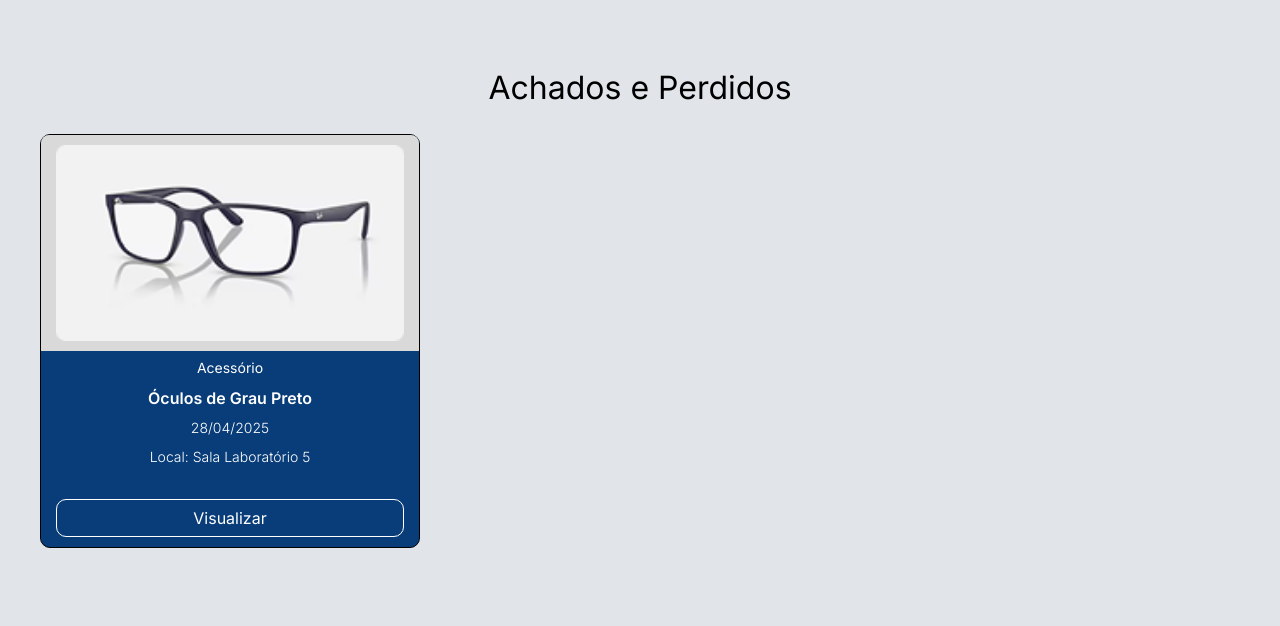
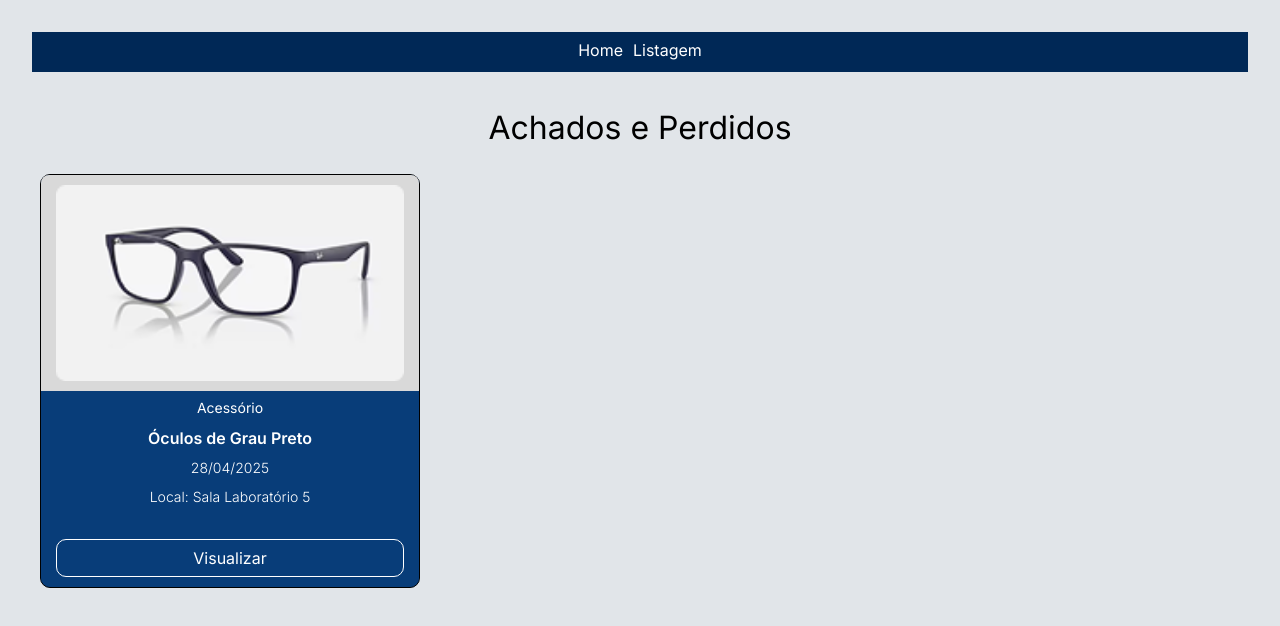
Before and after one commit to PCG-UNISANTOS/Achados-Perdidos, a React (Vite) app in the folder app/: page / in a window 1280 px wide. Shown: the top 626 px of the page. Built offline with nearby package versions, Linux system fonts and the light colour scheme.

Commit message:
Ajustando a navegação da listagem

```diff
--- a/app/src/components/Listagem/Listagem.jsx
+++ b/app/src/components/Listagem/Listagem.jsx
@@ -1,34 +1,38 @@
-import { useState } from 'react'
+import { useState } from "react";
 
-import '../../assets/styles/_reset.css';
-import '../../assets/styles/_variables.css';
-import '../../assets/styles/index.css';
-import './Listagem.css'
-import oculosImg from '../../assets/img/oculos.png';
-
+import "../../assets/styles/_reset.css";
+import "../../assets/styles/_variables.css";
+import "../../assets/styles/index.css";
+import "./Listagem.css";
+import oculosImg from "../../assets/img/oculos.png";
+import Header from "../Header/Header";
+import { Link } from "react-router-dom";
 
 function Listagem() {
-  const [count, setCount] = useState(0)
+  const [count, setCount] = useState(0);
 
   return (
     <>
+      <Header />
       <section className="listagem-section">
-        <div className='container'>
-          <div className='header'>
+        <div className="container">
+          <div className="header">
             <h1>Achados e Perdidos</h1>
           </div>
-          <div className='content'>
-            <ul className='listagem'>
-              <li className='item'>
-                <div className='imagem-container'>
+          <div className="content">
+            <ul className="listagem">
+              <li className="item">
+                <div className="imagem-container">
                   <img src={oculosImg}></img>
                 </div>
-                <div className='descricao-item'>
+                <div className="descricao-item">
                   <h3>Acessório</h3>
                   <h2>Óculos de Grau Preto</h2>
                   <h4>28/04/2025</h4>
                   <p>Local: Sala Laboratório 5</p>
-                  <a className="button" href='/'>Visualizar</a>
+                  <Link className="button" to="/visualizar">
+                    Visualizar
+                  </Link>
                 </div>
               </li>
             </ul>
@@ -36,7 +40,7 @@ function Listagem() {
         </div>
       </section>
     </>
-  )
+  );
 }
 
-export default Listagem
+export default Listagem;
```
